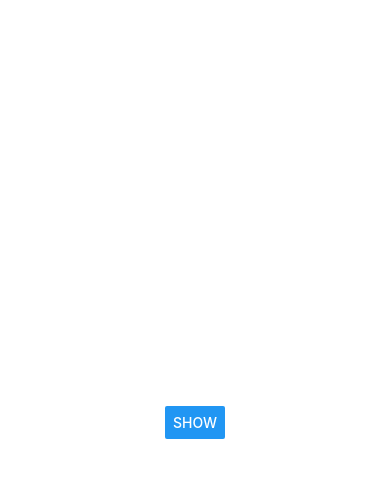
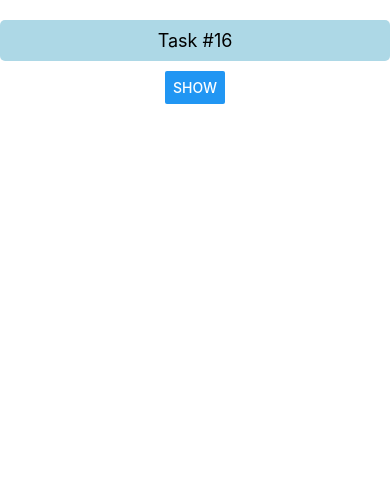
Before and after one commit to baritaha/JoVision-react-Tasks, a React Native app: screen / in a window 390 px wide. Shown: the top 478 px of the page. Built offline with nearby package versions, Linux system fonts and the light colour scheme.

Commit message:
update task#16

```diff
--- a/App.tsx
+++ b/App.tsx
@@ -1,11 +1,17 @@
 import React from 'react';
-import { View } from 'react-native';
+import { StyleSheet, View } from 'react-native';
 import Task16 from './Tasks/Task#16'; // Import the Task Component
+
+const styles = StyleSheet.create({
+  container: {
+    flex: 1,
+  },
+});
 
 const App = () => {
   return (
-    <View style={{ flex: 1 }}>
-      <Task16 /> {/* Render Task16 */}
+    <View style={styles.container}>
+      <Task16 />
     </View>
   );
 };
--- a/Tasks/Task#16.js
+++ b/Tasks/Task#16.js
@@ -6,15 +6,16 @@ const Task16 = () => {
 
   return (
     <View style={styles.container}>
+        <Text style={styles.text2}>Task #16</Text>
       <Button title="Show" onPress={() => setIsVisible(!isVisible)} />
       {isVisible && <Text style={styles.text}>abdel-bari altaha</Text>}
     </View>
   );
 };
+const styles = StyleSheet.create({
+  container: { flex: 1, textAlign: 'center', alignItems: 'center',top: 10 },
+  text: { fontSize: 24, fontWeight: 'bold', marginTop: 10 },
+  text2: { fontSize: 18, margin: 10,backgroundColor: 'lightblue', padding: 10, borderRadius: 5,width: '100%', textAlign: 'center' },
 
-const styles = StyleSheet.create({
-  container: { flex: 1, justifyContent: 'center', alignItems: 'center' },
-  text: { fontSize: 24, fontWeight: 'bold', marginTop: 10 },
 });
-
 export default Task16;
```
